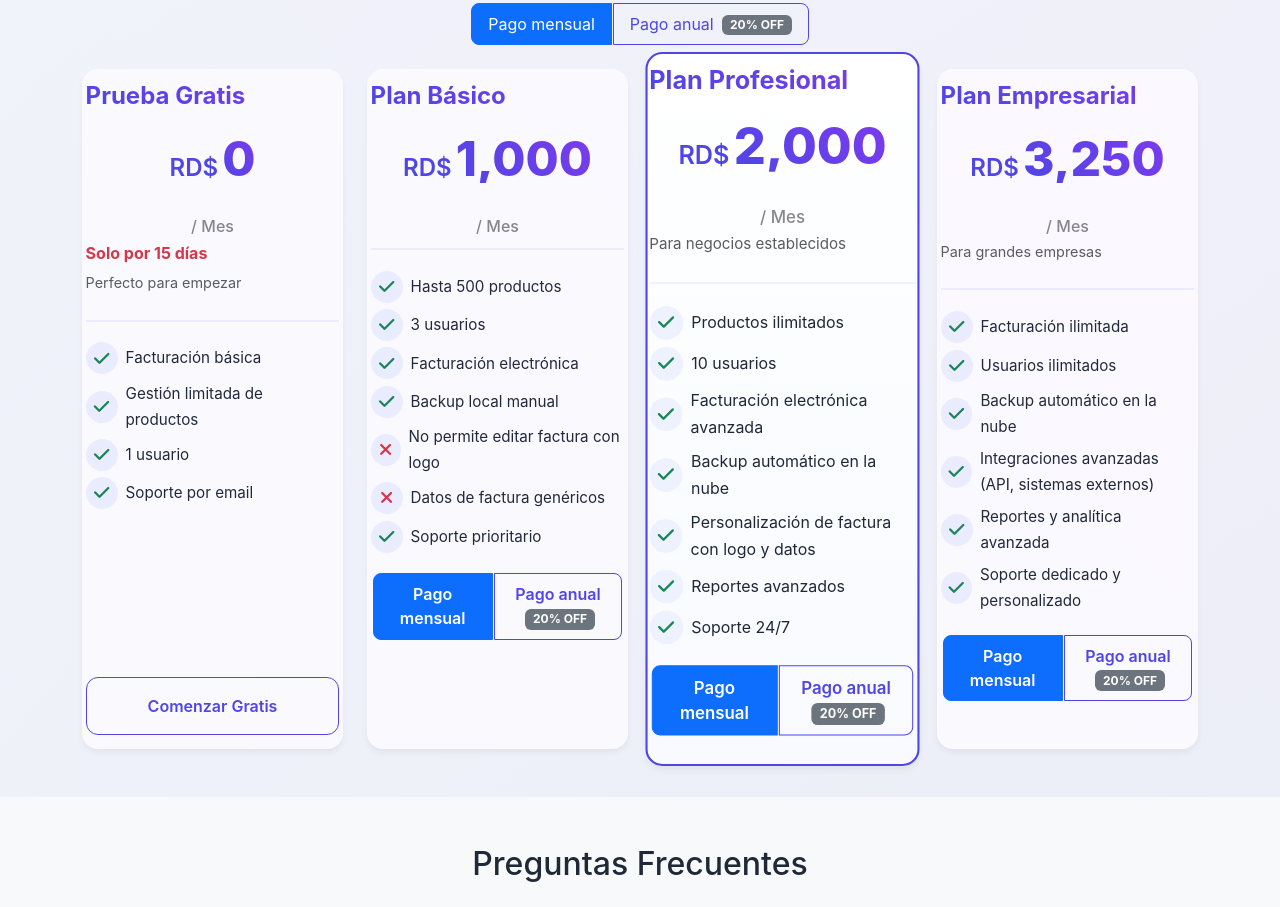
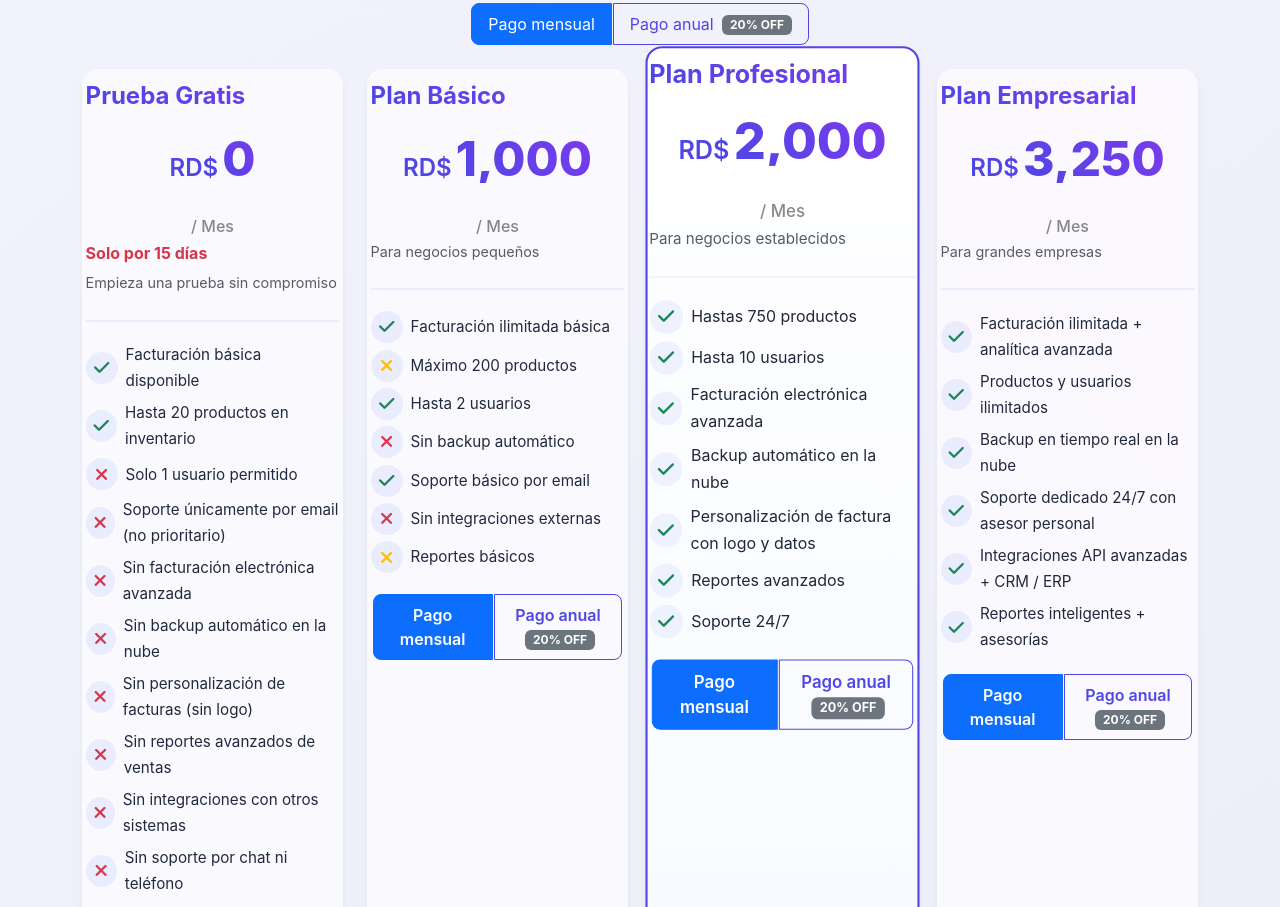
Before and after one commit to Emprndefast/pos-nt-rd-landing, a plain HTML site: page index.html in a window 1280 px wide. Shown: the part 2785-3692 px from the top of the page. Drawn offline with nearby package versions, Linux system fonts and the light colour scheme; no server answers; a script that the page names is missing.

Commit message:
mejoras de rutas  1.8

```diff
--- a/index.html
+++ b/index.html
@@ -133,7 +133,7 @@
                     <p class="lead">Gestiona tu negocio de manera eficiente con nuestra solución integral de punto de venta. Optimiza tus operaciones y aumenta tus ventas.</p>
                     <div class="mt-4">
                         <a href="#contacto" class="btn btn-primary btn-lg me-3">Solicita una demostración</a>
-                        <a href="https://wa.me/18093408435" target="_blank" class="btn btn-success btn-lg">
+                        <a href="https://wa.me/18093408534" target="_blank" class="btn btn-success btn-lg">
                             <i class="fab fa-whatsapp me-2"></i>WhatsApp
                         </a>
                     </div>
@@ -274,13 +274,21 @@
                             <div class="price" data-base-price="0"><span class="currency-symbol">RD$</span><span class="price-value">0</span></div>
                             <div class="price-period text-center" style="font-size:1rem;color:#888;">/mes</div>
                             <p class="text-danger fw-bold mb-1">Solo por 15 días</p>
-                            <p class="text-muted">Perfecto para empezar</p>
+                            <p class="text-muted">Empieza una prueba sin compromiso</p>
+
                         </div>
                         <ul class="features-list">
-                            <li><i class="fas fa-check text-success me-2"></i>Facturación básica</li>
-                            <li><i class="fas fa-check text-success me-2"></i>Gestión limitada de productos</li>
-                            <li><i class="fas fa-check text-success me-2"></i>1 usuario</li>
-                            <li><i class="fas fa-check text-success me-2"></i>Soporte por email</li>
+                            <li><i class="fas fa-check text-success me-2"></i>Facturación básica disponible</li>
+                            <li><i class="fas fa-check text-success me-2"></i>Hasta 20 productos en inventario</li>
+                            <li><i class="fas fa-times text-danger me-2"></i>Solo 1 usuario permitido</li>
+                            <li><i class="fas fa-times text-danger me-2"></i>Soporte únicamente por email (no prioritario)</li>
+                            <li><i class="fas fa-times text-danger me-2"></i>Sin facturación electrónica avanzada</li>
+                            <li><i class="fas fa-times text-danger me-2"></i>Sin backup automático en la nube</li>
+                            <li><i class="fas fa-times text-danger me-2"></i>Sin personalización de facturas (sin logo)</li>
+                            <li><i class="fas fa-times text-danger me-2"></i>Sin reportes avanzados de ventas</li>
+                            <li><i class="fas fa-times text-danger me-2"></i>Sin integraciones con otros sistemas</li>
+                            <li><i class="fas fa-times text-danger me-2"></i>Sin soporte por chat ni teléfono</li>
+
                         </ul>
                         <a href="https://posnt.vercel.app/login" class="btn btn-outline-primary w-100 ver-mas-btn" data-plan="gratis">Comenzar Gratis</a>
                         <div class="paypal-buttons-group d-none" id="paypal-buttons-gratis"></div>
@@ -293,15 +301,18 @@
                             <h3>Plan Básico</h3>
                             <div class="price" data-base-price="1000"><span class="currency-symbol">RD$</span><span class="price-value">1,000</span></div>
                             <div class="price-period text-center" style="font-size:1rem;color:#888;">/mes</div>
+                            <p class="text-muted">Para negocios pequeños</p>
                         </div>
                         <ul class="features-list">
-                            <li><i class="fas fa-check text-success me-2"></i>Hasta 500 productos</li>
-                            <li><i class="fas fa-check text-success me-2"></i>3 usuarios</li>
-                            <li><i class="fas fa-check text-success me-2"></i>Facturación electrónica</li>
-                            <li><i class="fas fa-check text-success me-2"></i>Backup local manual</li>
-                            <li><i class="fas fa-times text-danger me-2"></i>No permite editar factura con logo</li>
-                            <li><i class="fas fa-times text-danger me-2"></i>Datos de factura genéricos</li>
-                            <li><i class="fas fa-check text-success me-2"></i>Soporte prioritario</li>
+                            <li><i class="fas fa-check text-success me-2"></i>Facturación ilimitada básica</li>
+<li><i class="fas fa-times text-warning me-2"></i>Máximo 200 productos</li>
+<li><i class="fas fa-check text-success me-2"></i>Hasta 2 usuarios</li>
+<li><i class="fas fa-times text-danger me-2"></i>Sin backup automático</li>
+<li><i class="fas fa-check text-success me-2"></i>Soporte básico por email</li>
+<li><i class="fas fa-times text-danger me-2"></i>Sin integraciones externas</li>
+<li><i class="fas fa-times text-warning me-2"></i>Reportes básicos</li>
+
+
                         </ul>
                         <div class="billing-toggle-wrapper text-center mb-3">
                             <div class="btn-group billing-toggle" role="group" aria-label="Toggle pago mensual/anual">
@@ -327,8 +338,8 @@
                             <p class="text-muted">Para negocios establecidos</p>
                         </div>
                         <ul class="features-list">
-                            <li><i class="fas fa-check text-success me-2"></i>Productos ilimitados</li>
-                            <li><i class="fas fa-check text-success me-2"></i>10 usuarios</li>
+                            <li><i class="fas fa-check text-success me-2"></i>Hastas 750 productos</li>
+                            <li><i class="fas fa-check text-success me-2"></i>Hasta 10 usuarios</li>
                             <li><i class="fas fa-check text-success me-2"></i>Facturación electrónica avanzada</li>
                             <li><i class="fas fa-check text-success me-2"></i>Backup automático en la nube</li>
                             <li><i class="fas fa-check text-success me-2"></i>Personalización de factura con logo y datos</li>
@@ -359,12 +370,13 @@
                             <p class="text-muted">Para grandes empresas</p>
                         </div>
                         <ul class="features-list">
-                            <li><i class="fas fa-check text-success me-2"></i>Facturación ilimitada</li>
-                            <li><i class="fas fa-check text-success me-2"></i>Usuarios ilimitados</li>
-                            <li><i class="fas fa-check text-success me-2"></i>Backup automático en la nube</li>
-                            <li><i class="fas fa-check text-success me-2"></i>Integraciones avanzadas (API, sistemas externos)</li>
-                            <li><i class="fas fa-check text-success me-2"></i>Reportes y analítica avanzada</li>
-                            <li><i class="fas fa-check text-success me-2"></i>Soporte dedicado y personalizado</li>
+                            <li><i class="fas fa-check text-success me-2"></i>Facturación ilimitada + analítica avanzada</li>
+                            <li><i class="fas fa-check text-success me-2"></i>Productos y usuarios ilimitados</li>
+                            <li><i class="fas fa-check text-success me-2"></i>Backup en tiempo real en la nube</li>
+                            <li><i class="fas fa-check text-success me-2"></i>Soporte dedicado 24/7 con asesor personal</li>
+                            <li><i class="fas fa-check text-success me-2"></i>Integraciones API avanzadas + CRM / ERP</li>
+                            <li><i class="fas fa-check text-success me-2"></i>Reportes inteligentes + asesorías</li>
+
                         </ul>
                         <div class="billing-toggle-wrapper text-center mb-3">
                             <div class="btn-group billing-toggle" role="group" aria-label="Toggle pago mensual/anual">
@@ -503,7 +515,7 @@
     </footer>
 
     <!-- Floating WhatsApp Button -->
-    <a href="https://wa.me/18093408435" target="_blank" class="floating-whatsapp">
+    <a href="https://wa.me/18093408534" target="_blank" class="floating-whatsapp">
         <i class="fab fa-whatsapp"></i>
     </a>
 
@@ -652,8 +664,12 @@
         // Asignar evento a los botones 'Ver más'
         document.querySelectorAll('.ver-mas-btn').forEach(btn => {
             btn.addEventListener('click', function(e) {
+                const plan = this.getAttribute('data-plan');
+                if (plan === 'gratis') {
+                    // Permitir el comportamiento normal del enlace
+                    return;
+                }
                 e.preventDefault();
-                const plan = this.getAttribute('data-plan');
                 const group = document.getElementById(`paypal-buttons-${plan}`);
                 // Si ya está visible, ocultar (toggle)
                 if (!group.classList.contains('d-none')) {
```
